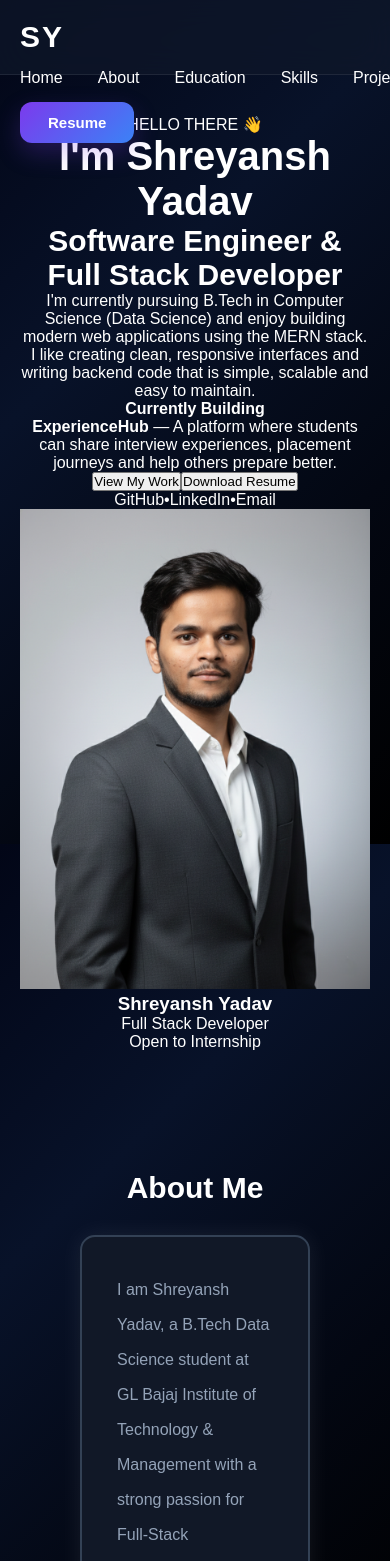
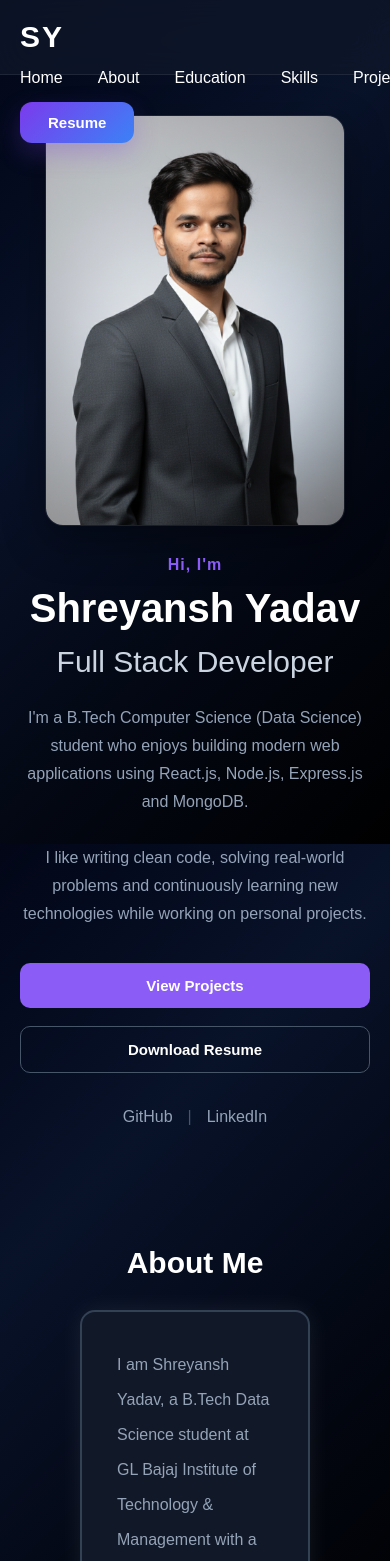
Before and after one commit to its-sky-2628/portfolio, a React (Vite) app: page / in a window 390 px wide. Shown: the top 1561 px of the page. Built offline with nearby package versions, Linux system fonts and the light colour scheme.

Commit message:
Updated login page

```diff
--- a/src/components/Hero.css
+++ b/src/components/Hero.css
@@ -4,101 +4,73 @@
 
 .hero {
   min-height: 100vh;
-  width: 100%;
   display: flex;
   align-items: center;
-  justify-content: space-between;
-  gap: 80px;
-  padding: 100px 10%;
-  color: white;
-  position: relative;
-}
-
-.hero::before {
-  content: "";
-  position: absolute;
-  width: 350px;
-  height: 350px;
-  background: rgba(124, 58, 237, 0.12);
-  filter: blur(140px);
-  top: -100px;
-  left: -120px;
-  z-index: -1;
-}
-
-.hero::after {
-  content: "";
-  position: absolute;
-  width: 350px;
-  height: 350px;
-  background: rgba(37, 99, 235, 0.1);
-  filter: blur(140px);
-  right: -120px;
-  bottom: -120px;
-  z-index: -1;
+  justify-content: center;
+  gap: 90px;
+  padding: 80px 10%;
+  color: #fff;
 }
 
 /* ===========================
-   LEFT
+   LEFT IMAGE
 =========================== */
 
-.hero-left {
+.hero-image {
+  flex: 1;
+  display: flex;
+  justify-content: center;
+}
+
+.hero-image img {
+  width: 360px;
+  height: 450px;
+  object-fit: cover;
+  border-radius: 18px;
+  border: 1px solid rgba(255,255,255,.08);
+  box-shadow: 0 15px 40px rgba(0,0,0,.35);
+  transition: .35s ease;
+}
+
+.hero-image img:hover {
+  transform: translateY(-8px);
+}
+
+/* ===========================
+   RIGHT CONTENT
+=========================== */
+
+.hero-content {
   flex: 1;
   max-width: 620px;
 }
 
 .hero-tag {
-  color: #a78bfa;
-  letter-spacing: 3px;
-  font-size: 14px;
-  font-weight: 700;
-  margin-bottom: 18px;
+  color: #8b5cf6;
+  font-size: 16px;
+  font-weight: 600;
+  margin-bottom: 12px;
+  letter-spacing: 1px;
 }
 
-.hero-left h1 {
-  font-size: 64px;
+.hero-content h1 {
+  font-size: 60px;
   line-height: 1.1;
   margin-bottom: 15px;
-  font-weight: 800;
+  font-weight: 700;
 }
 
-.hero-left h1 span {
-  color: white;
-}
-
-.hero-left h2 {
+.hero-content h2 {
   font-size: 26px;
   color: #cbd5e1;
   margin-bottom: 25px;
-  font-weight: 600;
+  font-weight: 500;
 }
 
 .hero-description {
   color: #94a3b8;
-  line-height: 1.9;
   font-size: 17px;
-}
-
-/* ===========================
-   CURRENT PROJECT
-=========================== */
-
-.hero-current {
-  margin-top: 35px;
-  padding: 22px;
-  border-radius: 16px;
-  background: rgba(255,255,255,0.03);
-  border: 1px solid rgba(255,255,255,0.08);
-}
-
-.hero-current h4 {
-  margin-bottom: 12px;
-  color: white;
-}
-
-.hero-current p {
-  color: #94a3b8;
-  line-height: 1.8;
+  line-height: 32px;
 }
 
 /* ===========================
@@ -112,121 +84,61 @@
   flex-wrap: wrap;
 }
 
-.primary-btn,
-.secondary-btn {
-  padding: 14px 28px;
+.btn-primary,
+.btn-secondary {
+  padding: 14px 30px;
   border-radius: 10px;
-  cursor: pointer;
   font-size: 15px;
   font-weight: 600;
+  cursor: pointer;
   transition: .3s ease;
 }
 
-.primary-btn {
-  background: #7c3aed;
-  color: white;
+.btn-primary {
   border: none;
-}
-
-.primary-btn:hover {
-  transform: translateY(-3px);
   background: #8b5cf6;
-}
-
-.secondary-btn {
-  background: transparent;
-  border: 1px solid #475569;
   color: white;
 }
 
-.secondary-btn:hover {
+.btn-primary:hover {
+  background: #7c3aed;
   transform: translateY(-3px);
+}
+
+.btn-secondary {
+  background: transparent;
+  color: white;
+  border: 1px solid #475569;
+}
+
+.btn-secondary:hover {
   border-color: #8b5cf6;
+  transform: translateY(-3px);
 }
 
 /* ===========================
-   SOCIAL
+   SOCIAL LINKS
 =========================== */
 
-.hero-social {
+.hero-links {
   display: flex;
   align-items: center;
-  gap: 14px;
+  gap: 15px;
   margin-top: 35px;
 }
 
-.hero-social a {
+.hero-links a {
   color: #94a3b8;
   text-decoration: none;
   transition: .3s;
 }
 
-.hero-social a:hover {
-  color: white;
+.hero-links a:hover {
+  color: #ffffff;
 }
 
-.hero-social span {
+.hero-links span {
   color: #475569;
-}
-
-/* ===========================
-   RIGHT
-=========================== */
-
-.hero-right {
-  flex: 1;
-  display: flex;
-  justify-content: center;
-}
-
-.image-card {
-  width: 360px;
-  background: rgba(255,255,255,0.03);
-  border: 1px solid rgba(255,255,255,0.08);
-  border-radius: 24px;
-  overflow: hidden;
-  transition: .35s ease;
-}
-
-.image-card:hover {
-  transform: translateY(-8px);
-}
-
-.image-card img {
-  width: 100%;
-  height: 430px;
-  object-fit: cover;
-}
-
-.profile-info {
-  padding: 22px;
-}
-
-.profile-info h3 {
-  margin-bottom: 6px;
-}
-
-.profile-info p {
-  color: #94a3b8;
-}
-
-.status {
-  margin-top: 18px;
-  display: inline-flex;
-  align-items: center;
-  gap: 8px;
-  padding: 8px 14px;
-  border-radius: 999px;
-  background: rgba(34,197,94,.15);
-  color: #4ade80;
-  font-size: 14px;
-}
-
-.dot {
-  width: 8px;
-  height: 8px;
-  border-radius: 50%;
-  background: #22c55e;
 }
 
 /* ===========================
@@ -236,31 +148,32 @@
 @media (max-width: 992px) {
 
   .hero {
-    flex-direction: column-reverse;
+    flex-direction: column;
     text-align: center;
-    gap: 60px;
-    padding: 80px 7%;
+    gap: 50px;
+    padding: 70px 8%;
   }
 
-  .hero-left {
+  .hero-content {
     max-width: 100%;
   }
 
-  .hero-left h1 {
-    font-size: 48px;
+  .hero-content h1 {
+    font-size: 46px;
   }
 
-  .hero-left h2 {
+  .hero-content h2 {
     font-size: 22px;
   }
 
   .hero-buttons,
-  .hero-social {
+  .hero-links {
     justify-content: center;
   }
 
-  .image-card {
+  .hero-image img {
     width: 320px;
+    height: 400px;
   }
 
 }
@@ -271,30 +184,32 @@
     padding: 60px 6%;
   }
 
-  .hero-left h1 {
-    font-size: 38px;
+  .hero-content h1 {
+    font-size: 36px;
   }
 
-  .hero-left h2 {
+  .hero-content h2 {
     font-size: 20px;
   }
 
   .hero-description {
     font-size: 16px;
-  }
-
-  .image-card {
-    width: 100%;
-    max-width: 320px;
+    line-height: 28px;
   }
 
   .hero-buttons {
     flex-direction: column;
   }
 
-  .primary-btn,
-  .secondary-btn {
+  .btn-primary,
+  .btn-secondary {
     width: 100%;
   }
 
+  .hero-image img {
+    width: 100%;
+    max-width: 300px;
+    height: auto;
+  }
+
 }
--- a/src/components/Hero.jsx
+++ b/src/components/Hero.jsx
@@ -1,39 +1,51 @@
+import "./Hero.css";
 import profile from "../assets/profile.png";
 import resume from "../assets/resume.pdf";
 
 const Hero = () => {
   return (
-    <section className="hero" id="home">
-      <div className="hero-left">
-        <p className="hero-tag">HELLO THERE 👋</p>
+    <section id="home" className="hero">
+
+      {/* Left Side */}
+      <div className="hero-image">
+
+        <img src={profile} alt="Shreyansh Yadav" />
+
+      </div>
+
+      {/* Right Side */}
+
+      <div className="hero-content">
+
+        <p className="hero-tag">
+          Hi, I'm
+        </p>
 
         <h1>
-          I'm <span>Shreyansh Yadav</span>
+          Shreyansh Yadav
         </h1>
 
-        <h2>Software Engineer & Full Stack Developer</h2>
+        <h2>
+          Full Stack Developer
+        </h2>
 
         <p className="hero-description">
-          I'm currently pursuing B.Tech in Computer Science (Data Science) and
-          enjoy building modern web applications using the MERN stack. I like
-          creating clean, responsive interfaces and writing backend code that is
-          simple, scalable and easy to maintain.
+          I'm a B.Tech Computer Science (Data Science) student who enjoys
+          building modern web applications using React.js, Node.js,
+          Express.js and MongoDB.
+
+          <br /><br />
+
+          I like writing clean code, solving real-world problems and
+          continuously learning new technologies while working on personal
+          projects.
         </p>
 
-        <div className="hero-current">
-          <h4>Currently Building</h4>
+        <div className="hero-buttons">
 
-          <p>
-            <strong>ExperienceHub</strong> — A platform where students can share
-            interview experiences, placement journeys and help others prepare
-            better.
-          </p>
-        </div>
-
-        <div className="hero-buttons">
           <a href="#projects">
-            <button className="primary-btn">
-              View My Work
+            <button className="btn-primary">
+              View Projects
             </button>
           </a>
 
@@ -43,13 +55,15 @@ const Hero = () => {
             target="_blank"
             rel="noreferrer"
           >
-            <button className="secondary-btn">
+            <button className="btn-secondary">
               Download Resume
             </button>
           </a>
+
         </div>
 
-        <div className="hero-social">
+        <div className="hero-links">
+
           <a
             href="https://github.com/its-sky-2628"
             target="_blank"
@@ -58,7 +72,7 @@ const Hero = () => {
             GitHub
           </a>
 
-          <span>•</span>
+          <span>|</span>
 
           <a
             href="https://www.linkedin.com/in/shreyansh-yadav-2b7856351/"
@@ -68,31 +82,10 @@ const Hero = () => {
             LinkedIn
           </a>
 
-          <span>•</span>
+        </div>
 
-          <a href="mailto:yourmail@gmail.com">
-            Email
-          </a>
-        </div>
       </div>
 
-      <div className="hero-right">
-        <div className="image-card">
-          <img src={profile} alt="Shreyansh Yadav" />
-
-          <div className="profile-info">
-            <h3>Shreyansh Yadav</h3>
-
-            <p>Full Stack Developer</p>
-
-            <div className="status">
-              <span className="dot"></span>
-
-              Open to Internship
-            </div>
-          </div>
-        </div>
-      </div>
     </section>
   );
 };
```
